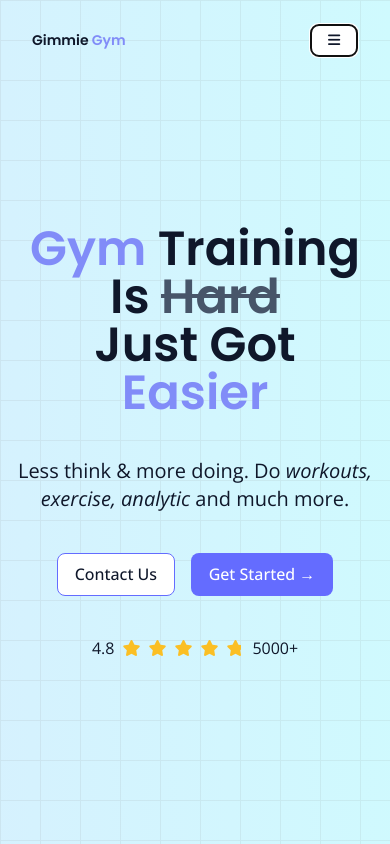
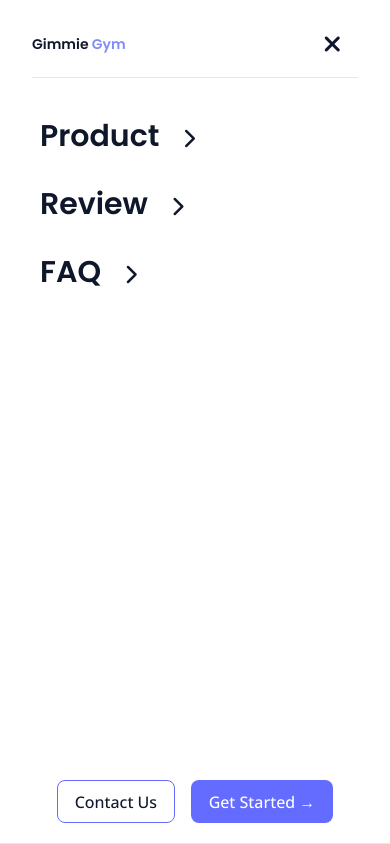
Before and after one commit to Anjasfedo/sveltekit-gym-page, a SvelteKit app: page / in a window 390 px wide. Both pictures are taken after a click on the button 334 px from the left and 40 px from the top of the page. Shown: the top 844 px of the page. Built offline with nearby package versions, Linux system fonts and the light colour scheme.

Commit message:
Mobile Menu

```diff
--- a/src/app.css
+++ b/src/app.css
@@ -65,3 +65,17 @@
 .dropShadow {
   filter: drop-shadow(-10.8923px 14.523px 35.0973px rgba(29, 140, 242, 0.2));
 }
+
+.fadeIn {
+  animation: fadeIn 500ms ease-in forwards;
+}
+
+@keyframes fadeIn {
+  from {
+    opacity: 0;
+  }
+
+  to {
+    opacity: 1;
+  }
+}
--- a/src/components/Header.svelte
+++ b/src/components/Header.svelte
@@ -1,3 +1,7 @@
+<script>
+  import { openModal } from "../store";
+</script>
+
 <header class="flex flex-col relative z-20">
   <div
     class="max-w-[1400px] mx-auto w-full flex items-center justify-between p-4 py-6"
@@ -7,14 +11,25 @@
         Gimmie <span class="text-indigo-400">Gym</span>
       </h1>
     </a>
-    <button class="md:hidden grid place-items-center">
-        <i class="fa-solid fa-bars"></i>
+    <button
+      on:click={() => ($openModal = true)}
+      class="md:hidden grid place-items-center"
+    >
+      <i class="fa-solid fa-bars"></i>
     </button>
     <nav class="hidden md:flex items-center gap-4 lg:gap-6">
-        <a href="#product" class="duration-200 hover:text-indigo-400 cursor-pointer">Product</a>
-        <a href="#review" class="duration-200 hover:text-indigo-400 cursor-pointer">Review</a>
-        <a href="#faq" class="duration-200 hover:text-indigo-400 cursor-pointer">FAQ</a>
-        <button class="specialButton">Start Today Buds</button>
+      <a
+        href="#product"
+        class="duration-200 hover:text-indigo-400 cursor-pointer">Product</a
+      >
+      <a
+        href="#review"
+        class="duration-200 hover:text-indigo-400 cursor-pointer">Review</a
+      >
+      <a href="#faq" class="duration-200 hover:text-indigo-400 cursor-pointer"
+        >FAQ</a
+      >
+      <button class="specialButton">Start Today Buds</button>
     </nav>
   </div>
 </header>
--- a/src/components/ProductCard.svelte
+++ b/src/components/ProductCard.svelte
@@ -22,14 +22,14 @@
           <div
             class="grid place-items-center p-1.5 text-xs sm:text-sm aspect-square rounded-full border-[1.5px] bg-white border-solid border-green-300"
           >
-            <i class="fa-solid fa-bold text-green-400"></i>
+            <i class="fa-solid fa-bolt  text-green-400"></i>
           </div>
           {listItem}
         </div>
       {/each}
     </div>
     <div class="flex items-center">
-      <button class="specialButtonDark mr-auto font-semibold">
+      <button class="specialButtonDark mr-auto font-semibold ">
         <p>Try Today &rarr;</p>
       </button>
     </div>
--- a/src/routes/+layout.svelte
+++ b/src/routes/+layout.svelte
@@ -1,7 +1,71 @@
 <script>
   import "../app.css";
   import Footer from "../components/Footer.svelte";
+  import Header from "../components/Header.svelte";
+  import Cta from "../components/Cta.svelte";
+
+  import { openModal } from "../store";
+
+  let y;
+  $: outerHeight = 0;
+
+  function reroute(href) {
+    $openModal = !$openModal;
+    window.location.href = href;
+  }
 </script>
+
+{#if $openModal}
+  <div
+    class="fixed top-0 left-0 w-screen h-screen border-b bg-white z-50 flex flex-col gap-8 p-5 px-8"
+  >
+    <div class="flex items-center justify-between gap-4 border-b pb-2">
+      <h1 class="font-semibold">
+        Gimmie <span class="text-indigo-400">Gym</span>
+      </h1>
+      <button
+        on:click={() => ($openModal = false)}
+        class="outline-none border-none"
+      >
+        <i class="fa-solid fa-xmark text-2xl"></i>
+      </button>
+    </div>
+    <div class="flex flex-col gap-4 flex-1">
+      <button
+        on:click={() => reroute("#product")}
+        class="border-none outline-none p-2 group duration-200 cursor-pointer text-left"
+      >
+        <p class="duration-200 group-hover:pl-2 poppins text-3xl font-semibold">
+          Product <i class="fa-solid fa-chevron-right text-xl pl-4"></i>
+        </p>
+      </button>
+      <button
+        on:click={() => reroute("#review")}
+        class="border-none outline-none p-2 group duration-200 cursor-pointer text-left"
+      >
+        <p class="duration-200 group-hover:pl-2 poppins text-3xl font-semibold">
+          Review <i class="fa-solid fa-chevron-right text-xl pl-4"></i>
+        </p>
+      </button>
+      <button
+        on:click={() => reroute("#faq")}
+        class="border-none outline-none p-2 group duration-200 cursor-pointer text-left"
+      >
+        <p class="duration-200 group-hover:pl-2 poppins text-3xl font-semibold">
+          FAQ <i class="fa-solid fa-chevron-right text-xl pl-4"></i>
+        </p>
+      </button>
+    </div>
+    <div class="flex flex-col items-center justify-center"><Cta /></div>
+  </div>
+{/if}
+
+{#if y > outerHeight}
+  <div class="bg-white fixed top-0 left-0 w-full flex flex-col z-20 px-3 fadeIn">
+    <Header />
+  </div>
+{/if}
 
 <slot />
 <Footer />
+<svelte:window bind:scrollY={y} bind:outerHeight />
--- /dev/null
+++ b/src/store/index.js
@@ -0,0 +1,3 @@
+import { writable } from "svelte/store";
+
+export const openModal = writable(false);
```
